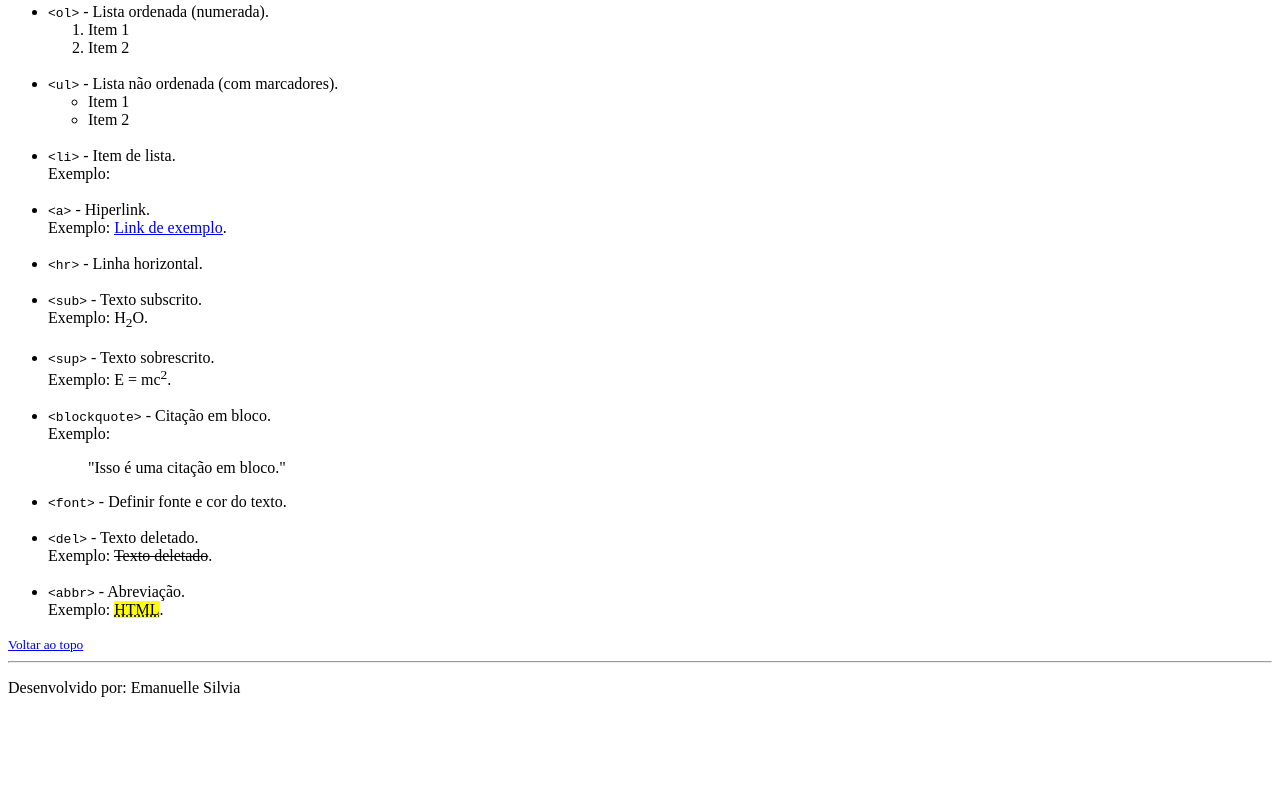
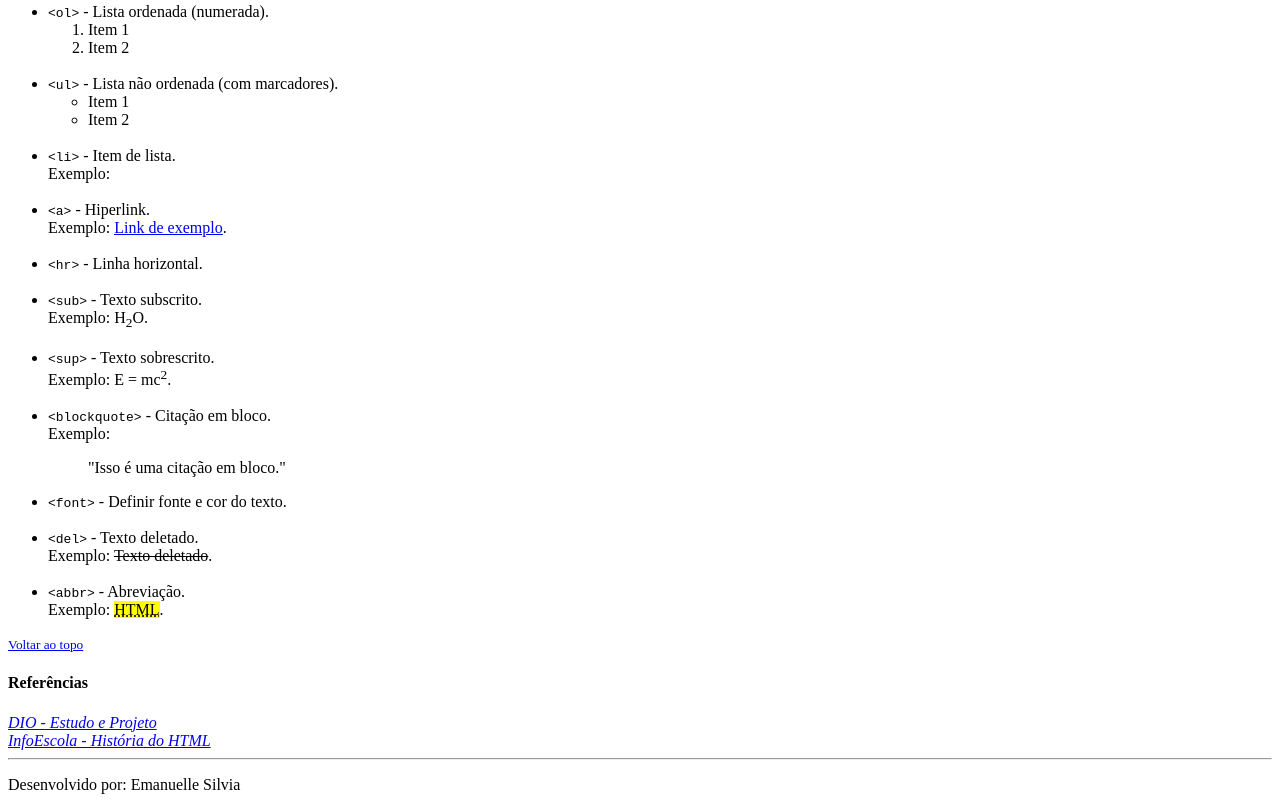
Before and after one commit to emanuellesilvia/firstproject, a plain HTML site: page index.html in a window 1280 px wide. Shown: the part 1927-2737 px from the top of the page. Before the commit the page ends 2640 px from the top, so only its background shows below. Drawn offline with Linux system fonts and the light colour scheme; files whose address does not match are found by name.

Commit message:
fourth commit

```diff
--- a/index.html
+++ b/index.html
@@ -103,7 +103,14 @@
                 title="HyperText Markup Language"><mark>HTML</mark></abbr>.</li>
     </ul>
     <small> <a href="#inicio">Voltar ao topo</a></small>
+
+    <h4>Referências</h4>
+    <i><a href="https://web.dio.me">DIO - Estudo e Projeto</a></i>
+    <br>
+    <i><a href="https://www.infoescola.com/informatica/html/"> InfoEscola - História do HTML</a></i>
+    <br>
     <hr>
+    <!-- Definindo o rodapé da página-->
     <footer>
         <p>Desenvolvido por: Emanuelle Silvia</p>
 </body>
```
